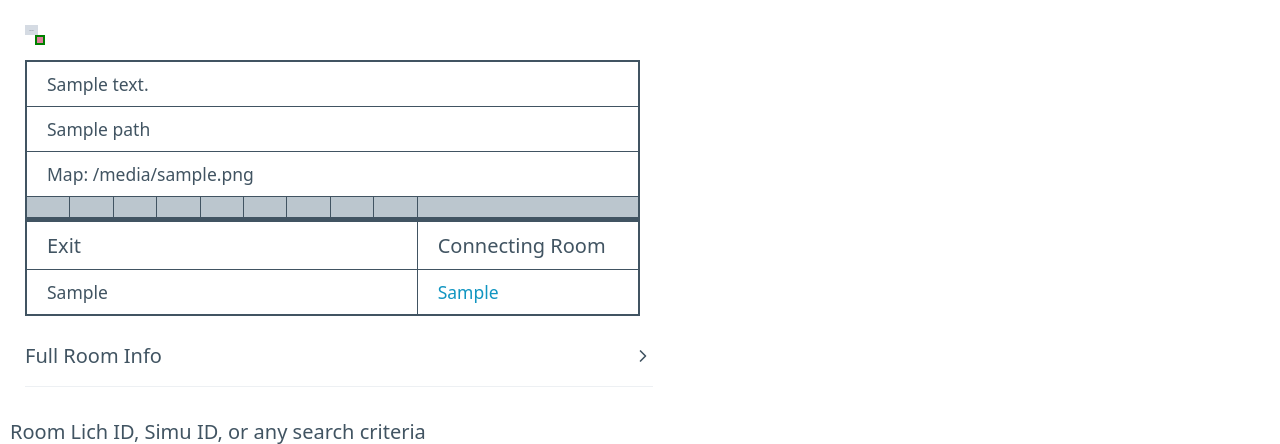
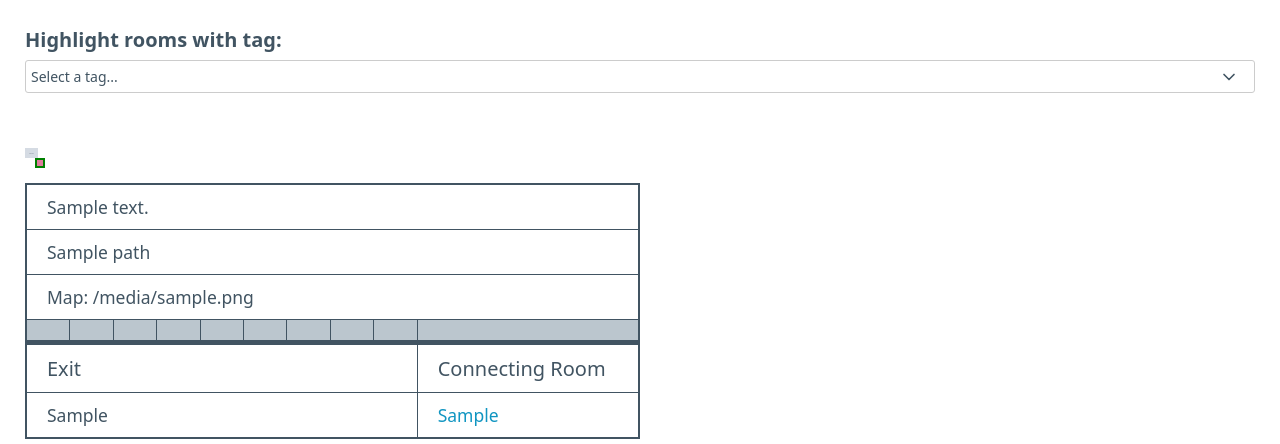
Before and after one commit to MahtraDR/dr-lich-mapdb-room, a Flask app: template app/templates/room.html in a window 1280 px wide. Shown: the part 95-539 px from the top of the page. Run offline with Flask 3, Linux system fonts and the light colour scheme; the template is opened without the code that fills it: most values are stand-ins (such as "Sample title", 1, 10 or a date in 2020); grey boxes marked "Sample" are stand-in pictures; parts of the project's set-up code (start-up, migrations or seed data) failed here and were passed over.

Commit message:
add tag highlighting feature

```diff
--- a/app/main.py
+++ b/app/main.py
@@ -72,6 +72,19 @@ def room_page(room_id = None, simu_id = None):
         room_box["height"] = box_height
     image_dims = {"width": new_width, "height": new_height}
     room_json_pretty = json.dumps(room, indent=4, sort_keys=True)
+
+    # Get rooms on the same image as current room and collect their tags
+    same_image_rooms = []
+    image_tags = set()
+    if room.get("image"):
+        for room_info in room_data:
+            if room_info.get("image") == room["image"] and room_info.get("image_coords"):
+                same_image_rooms.append(room_info)
+                if room_info.get("tags"):
+                    image_tags.update(room_info["tags"])
+
+    image_tags = sorted(list(image_tags))
+
     return render_template(
         "room.html",
         room=room,
@@ -79,6 +92,8 @@ def room_page(room_id = None, simu_id = None):
         image_dimensions=image_dims,
         room_json_pretty=room_json_pretty,
         updated_at=updated_at,
+        image_tags=image_tags,
+        same_image_rooms=same_image_rooms,
     )
 
 @app.route("/search", methods=('GET', 'POST'))
--- a/app/static/css/room.css
+++ b/app/static/css/room.css
@@ -93,3 +93,25 @@ h3 {
 #header {
 	padding: 25;
 }
+
+#tag_selector {
+    padding: 25;
+    padding-bottom: 10px;
+}
+
+#tag_selector label {
+    margin-right: 10px;
+    font-weight: bold;
+}
+
+#tag_dropdown {
+    padding: 5px;
+    font-size: 14px;
+    border: 1px solid #ccc;
+    border-radius: 3px;
+}
+
+.tag_highlight_box {
+    pointer-events: none;
+    box-sizing: border-box;
+}
--- a/app/templates/room.html
+++ b/app/templates/room.html
@@ -23,6 +23,17 @@
                 <h3>{{ room.title[0] }} - Lich: {{ room.id }} - UID: u{{ room.uid | first }}</h3>
         </div>
         {% if room.image %}
+        {% if image_tags %}
+        <div id="tag_selector">
+            <label for="tag_dropdown">Highlight rooms with tag:</label>
+            <select id="tag_dropdown" onchange="highlightTaggedRooms()">
+                <option value="">Select a tag...</option>
+                {% for tag in image_tags %}
+                <option value="{{ tag }}">{{ tag }}</option>
+                {% endfor %}
+            </select>
+        </div>
+        {% endif %}
         <div id="image_wrapper">
             <div id="highlight_box" class="highlight_box">
                 <!-- drawing highlight box-->
@@ -76,5 +87,53 @@
                 <small><i>MapDB last updated: {{ updated_at }}</i></small>
             </div>
         </div>
+
+        <script>
+            // Room data for tag highlighting
+            const sameImageRooms = {{ same_image_rooms | tojson }};
+            const currentImageDimensions = {{ image_dimensions | tojson }};
+
+            function highlightTaggedRooms() {
+                const selectedTag = document.getElementById('tag_dropdown').value;
+
+                // Remove existing tag highlights
+                const existingHighlights = document.querySelectorAll('.tag_highlight_box');
+                existingHighlights.forEach(box => box.remove());
+
+                if (!selectedTag) return;
+
+                // Find rooms with the selected tag
+                const taggedRooms = sameImageRooms.filter(room =>
+                    room.tags && room.tags.includes(selectedTag)
+                );
+
+                // Create highlight boxes for tagged rooms
+                taggedRooms.forEach(room => {
+                    if (room.image_coords) {
+                        // Get the original image dimensions from the first room on this image
+                        const imgElement = document.getElementById('mapimage');
+                        const origWidth = imgElement.naturalWidth;
+                        const origHeight = imgElement.naturalHeight;
+
+                        const widthRatio = currentImageDimensions.width / origWidth;
+                        const heightRatio = currentImageDimensions.height / origHeight;
+
+                        const highlightBox = document.createElement('div');
+                        highlightBox.className = 'tag_highlight_box';
+                        highlightBox.style.position = 'absolute';
+                        highlightBox.style.border = '2px solid blue';
+                        highlightBox.style.backgroundColor = 'rgba(0, 0, 255, 0.2)';
+                        highlightBox.style.zIndex = '8';
+                        highlightBox.style.left = Math.floor(widthRatio * room.image_coords[0]) + 'px';
+                        highlightBox.style.top = Math.floor(heightRatio * room.image_coords[1]) + 'px';
+                        highlightBox.style.width = (Math.floor(widthRatio * room.image_coords[2]) - Math.floor(widthRatio * room.image_coords[0])) + 'px';
+                        highlightBox.style.height = (Math.floor(heightRatio * room.image_coords[3]) - Math.floor(heightRatio * room.image_coords[1])) + 'px';
+                        highlightBox.title = `Room ${room.id}: ${room.title[0]}`;
+
+                        document.getElementById('image_wrapper').appendChild(highlightBox);
+                    }
+                });
+            }
+        </script>
     </body>
 </html>
```
